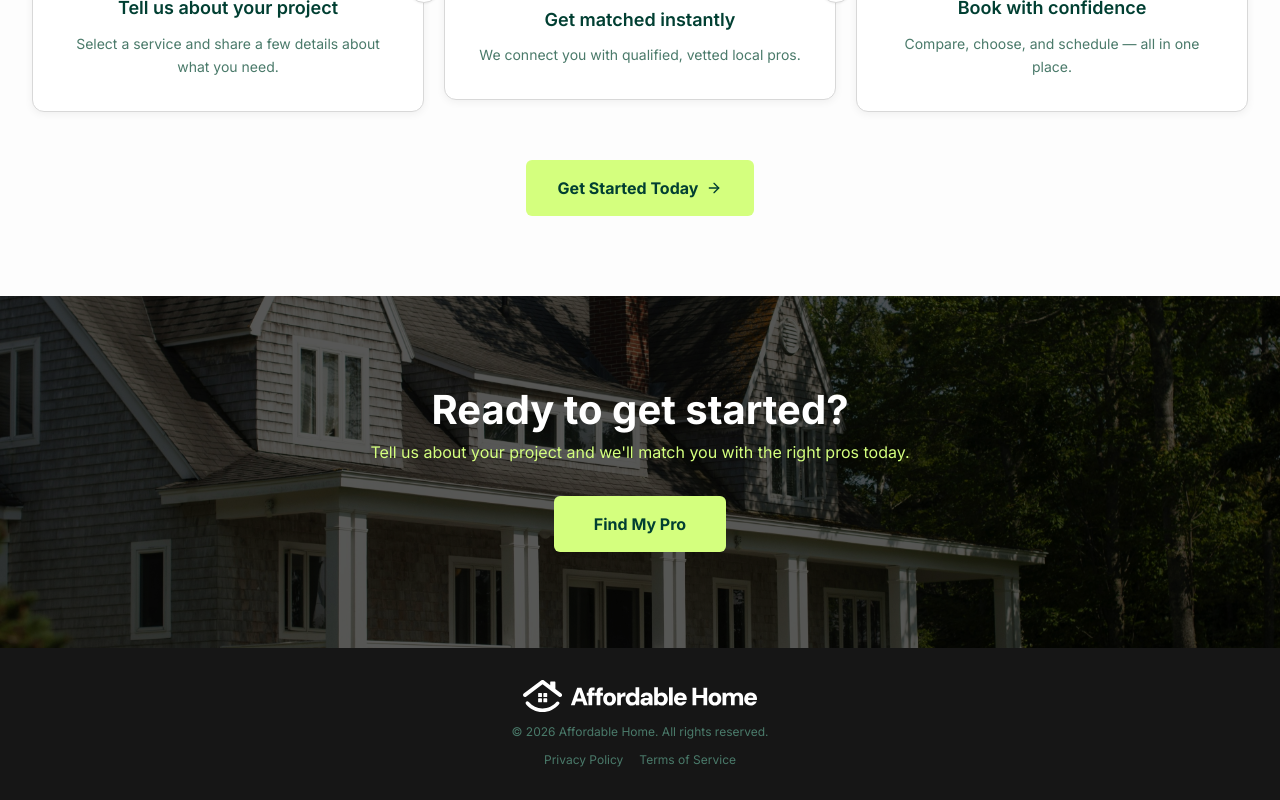
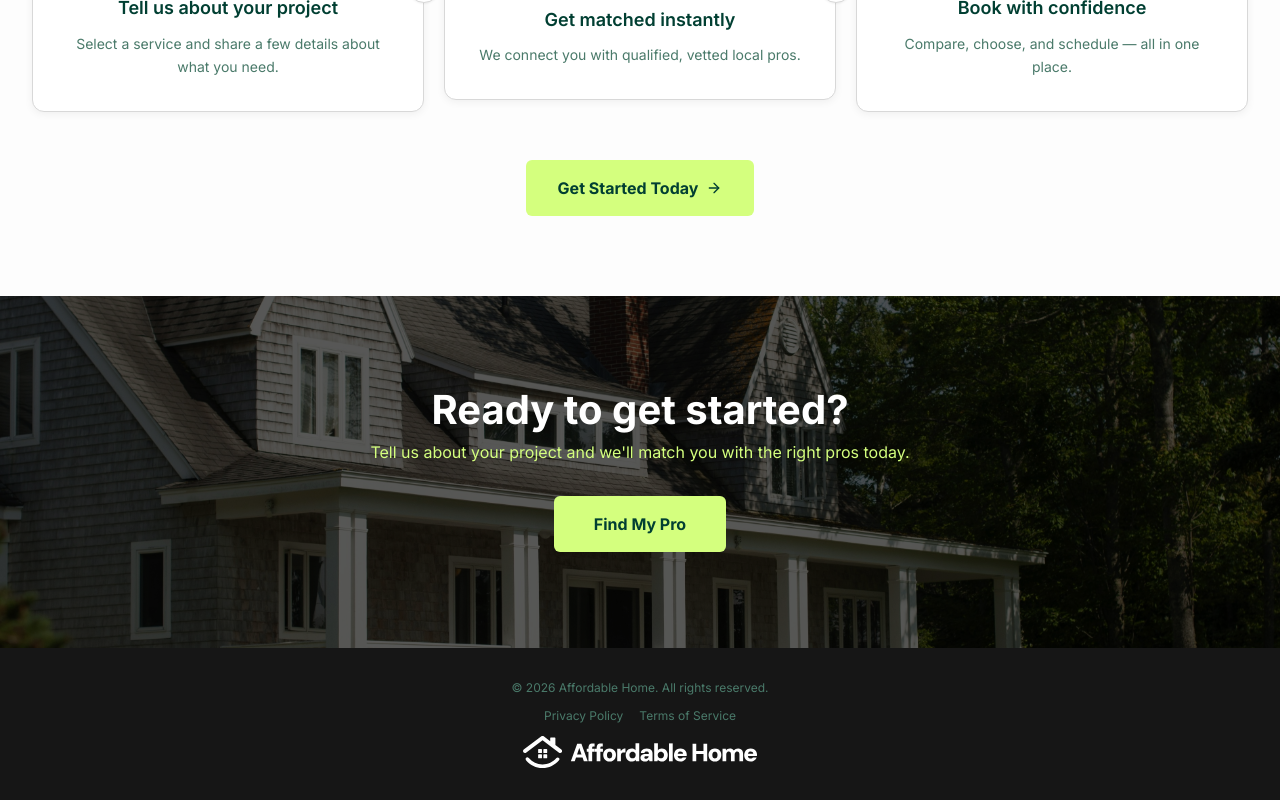
Before and after one commit to lukemccppc/affordable-home-landing, a Next.js app: page / in a window 1280 px wide. Shown: the part 2892-3692 px from the top of the page. Built offline with nearby package versions, Linux system fonts and the light colour scheme.

Commit message:
Move footer logo to bottom

```diff
--- a/app/page.tsx
+++ b/app/page.tsx
@@ -205,12 +205,12 @@ export default function LandingPage() {
       {/* Minimal footer */}
       <footer className="bg-[#161616] py-8">
         <div className="max-w-7xl mx-auto px-4 sm:px-6 lg:px-8 flex flex-col items-center gap-3 text-center">
-          <Image src="/images/logo-white.svg" alt="Affordable Home" width={160} height={36} className="h-8 w-auto" />
           <p className="text-xs text-accent">&copy; {new Date().getFullYear()} Affordable Home. All rights reserved.</p>
           <div className="flex items-center gap-4">
             <Link href="/privacy" className="text-xs text-accent hover:text-secondary transition-colors">Privacy Policy</Link>
             <Link href="/terms" className="text-xs text-accent hover:text-secondary transition-colors">Terms of Service</Link>
           </div>
+          <Image src="/images/logo-white.svg" alt="Affordable Home" width={160} height={36} className="h-8 w-auto" />
         </div>
       </footer>
     </>
```
